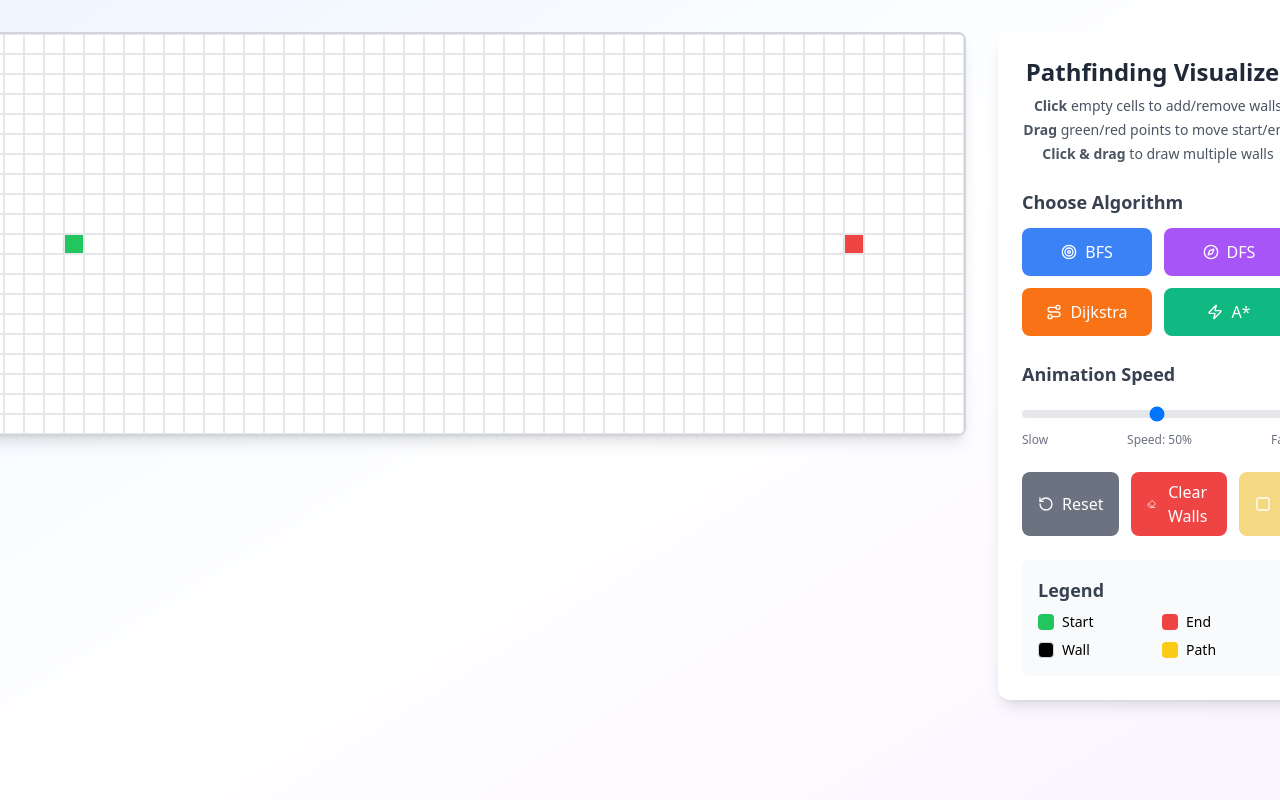
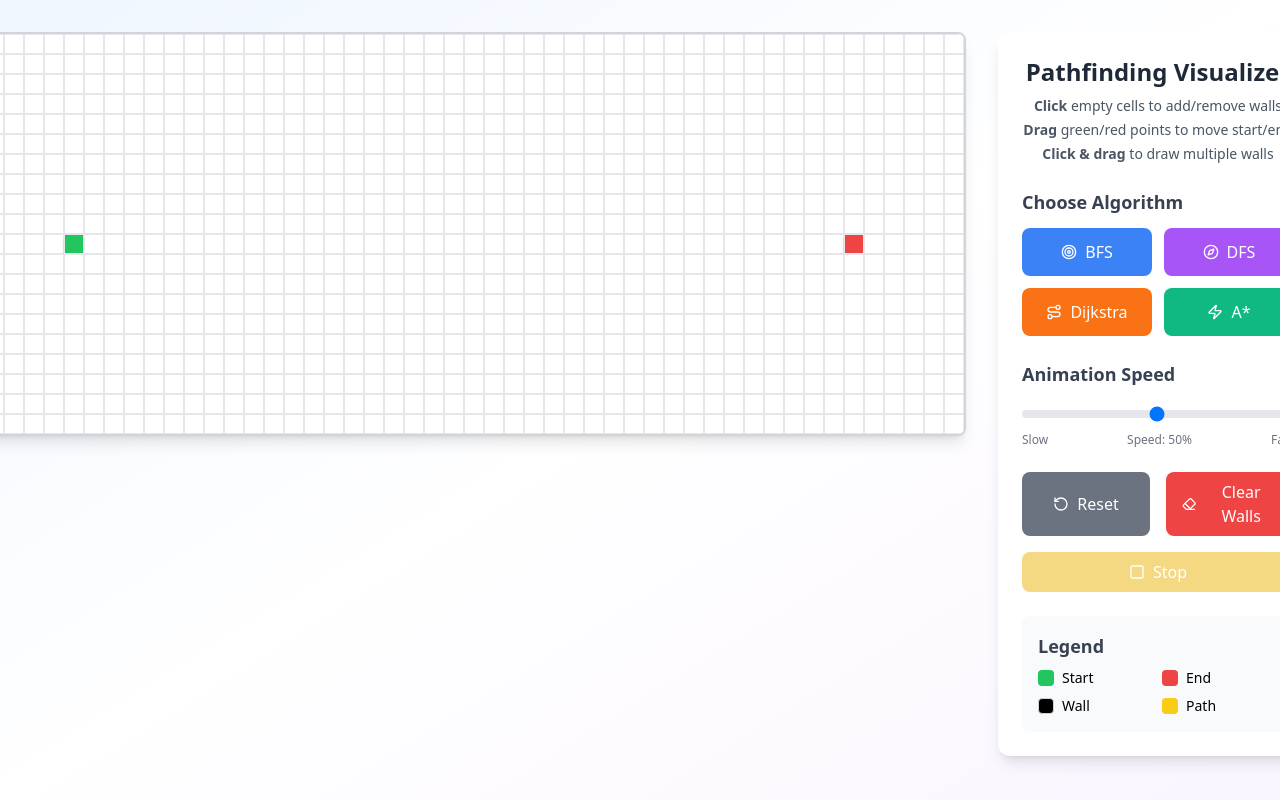
Before and after one commit to Sachin9vardhan/Pathfinding-Visualizer, a React (Vite) app: page / in a window 1280 px wide. Shown: the top 800 px of the page. Built offline with nearby package versions, Linux system fonts and the light colour scheme.

Commit message:
Update ControlPanel.jsx

```diff
--- a/src/components/ControlPanel.jsx
+++ b/src/components/ControlPanel.jsx
@@ -101,7 +101,7 @@ export const ControlPanel = ({
       </div>
 
       {/* Control Buttons */}
-      <div className="flex gap-3">
+      <div className="flex flex-wrap gap-4 justify-center">
         <button
           onClick={onReset}
           disabled={isAnimating}
```
